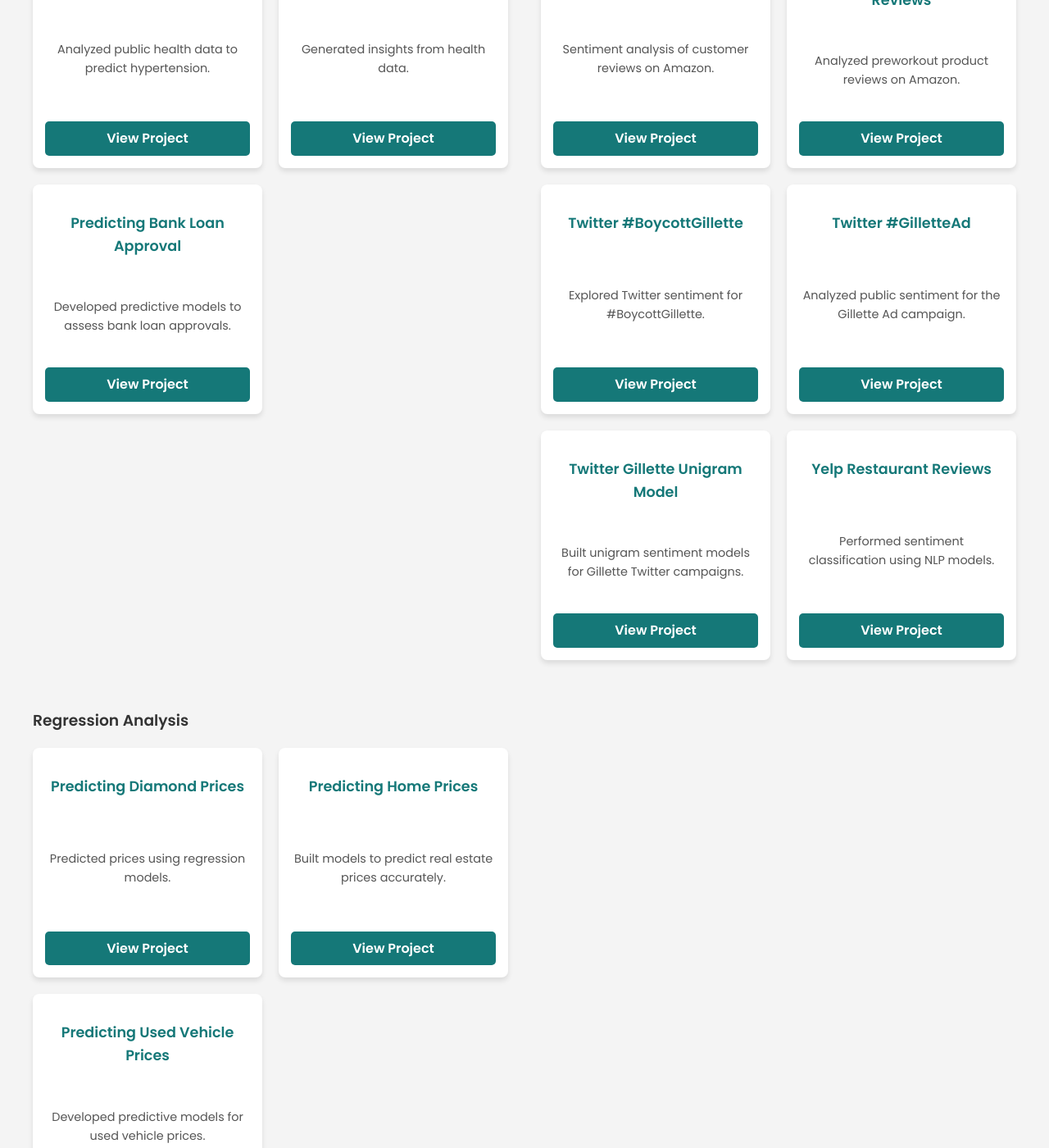
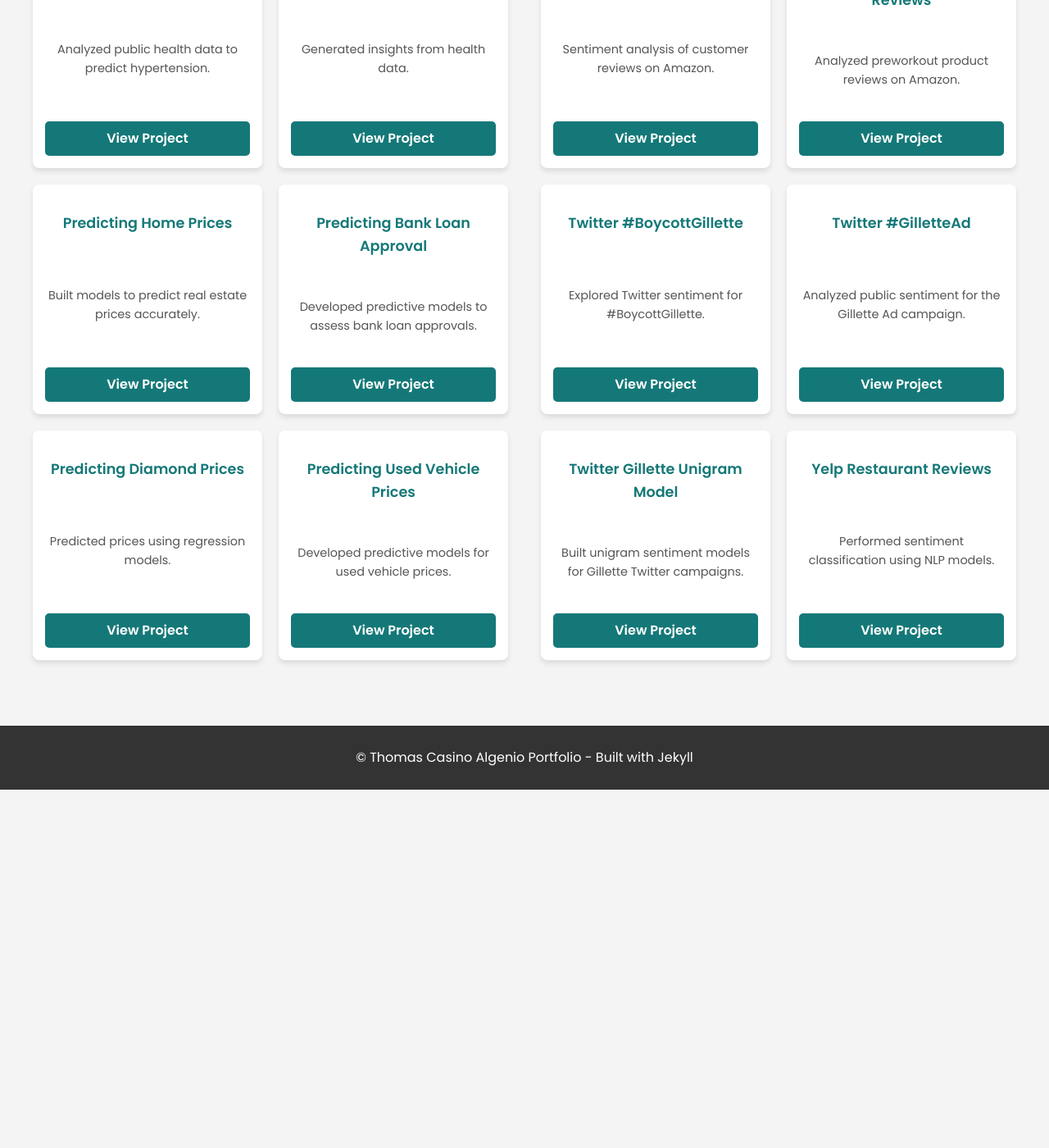
Before and after one commit to thomasalgenio/Thomas_Portfolio, a Jekyll site: the page built from README.md, in a window 1280 px wide and 1400 px high, scrolled down 849 px. Shown: the whole window at 82% size. Built offline with Jekyll 4.4.1, drawn with Linux system fonts in a browser that asks for light colours; our own code applies the rules of GitHub Pages for plain Markdown files; after the commit the page ends 1812 px from its top, so only the background shows below that.

Commit message:
Update default.html

```diff
--- a/_layouts/default.html
+++ b/_layouts/default.html
@@ -180,7 +180,7 @@
             </div>
           </div>
 
-          <!-- Classification Analysis -->
+          <!-- Classification & Regression Analysis -->
           <div>
             <h3>Classification Analysis</h3>
             <div class="projects">
@@ -195,9 +195,24 @@
                 <a href="https://github.com/thomasalgenio/Sample_Projects/tree/main/Hypertension_Prediction" class="btn">View Project</a>
               </div>
               <div class="project-card">
+                <h3>Predicting Home Prices</h3>
+                <p>Built models to predict real estate prices accurately.</p>
+                <a href="https://github.com/thomasalgenio/Sample_Projects/tree/main/Real_Estate_Prices_Prediction" class="btn">View Project</a>
+              </div>
+              <div class="project-card">
                 <h3>Predicting Bank Loan Approval</h3>
                 <p>Developed predictive models to assess bank loan approvals.</p>
                 <a href="https://github.com/thomasalgenio/Sample_Projects/tree/main/Bank_Loan_Prediction" class="btn">View Project</a>
+              </div>
+              <div class="project-card">
+                <h3>Predicting Diamond Prices</h3>
+                <p>Predicted prices using regression models.</p>
+                <a href="https://github.com/thomasalgenio/Sample_Projects/tree/main/Diamond_Prices_Prediction" class="btn">View Project</a>
+              </div>
+              <div class="project-card">
+                <h3>Predicting Used Vehicle Prices</h3>
+                <p>Developed predictive models for used vehicle prices.</p>
+                <a href="https://github.com/thomasalgenio/Sample_Projects/tree/main/Used_Vehicles_Prediction" class="btn">View Project</a>
               </div>
             </div>
           </div>
@@ -239,28 +254,6 @@
             </div>
           </div>
 
-          <!-- Regression Analysis -->
-          <div>
-            <h3>Regression Analysis</h3>
-            <div class="projects">
-              <div class="project-card">
-                <h3>Predicting Diamond Prices</h3>
-                <p>Predicted prices using regression models.</p>
-                <a href="https://github.com/thomasalgenio/Sample_Projects/tree/main/Diamond_Prices_Prediction" class="btn">View Project</a>
-              </div>
-              <div class="project-card">
-                <h3>Predicting Home Prices</h3>
-                <p>Built models to predict real estate prices accurately.</p>
-                <a href="https://github.com/thomasalgenio/Sample_Projects/tree/main/Real_Estate_Prices_Prediction" class="btn">View Project</a>
-              </div>
-              <div class="project-card">
-                <h3>Predicting Used Vehicle Prices</h3>
-                <p>Developed predictive models for used vehicle prices.</p>
-                <a href="https://github.com/thomasalgenio/Sample_Projects/tree/main/Used_Vehicles_Prediction" class="btn">View Project</a>
-              </div>
-            </div>
-          </div>
-
         </div>
       </section>
     </main>
```
